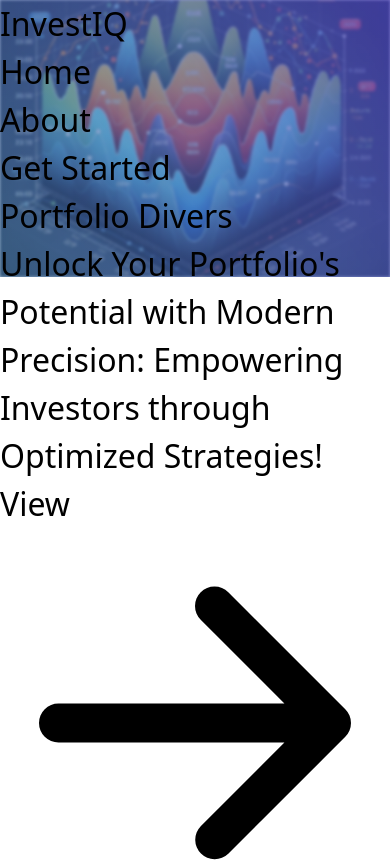
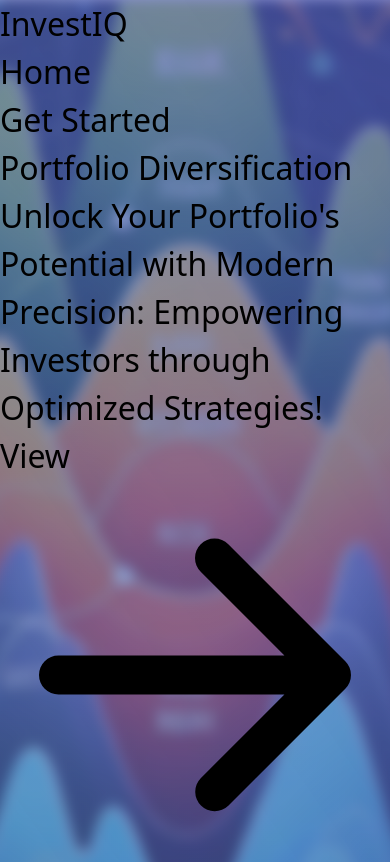
Before and after one commit to sainathdora/InvestIQ, a Next.js app: page / in a window 390 px wide. Shown: the top 862 px of the page. Built offline with nearby package versions, Linux system fonts and the light colour scheme.

Commit message:
working in mobile as well responsive design

```diff
--- a/src/Components/NavBar.js
+++ b/src/Components/NavBar.js
@@ -1,23 +1,25 @@
 export default function NavBar() {
   return (
     <>
-      <nav className="z-2 bg-transparent bg-slate-800 text-white flex">
+      <nav className="z-2 bg-transparent bg-slate-800 text-white flex sm:text-xl lg:text-3xl">
         <h2
           style={{
             width: "50%",
           }}
+          className="md:text-center font-bold sm:text-left"
         >
           InvestIQ
         </h2>
         <ul
-          className="flex justify-around"
+          className="flex justify-evenly text-xl md:text-2xl"
           style={{
             width: "50%",
           }}
         >
-          <li>Home</li>
-          <li>About</li>
-          <li>Get Started</li>
+          <li className="hover:text-gray-300 hover:cursor-pointer">Home</li>
+          <li className="hover:text-gray-300 hover:cursor-pointer">
+            Get Started
+          </li>
         </ul>
       </nav>
     </>
--- a/src/pages/index.js
+++ b/src/pages/index.js
@@ -6,28 +6,13 @@ import Footer from "@/Components/Footer";
 export default function Home() {
   return (
     <>
-      <Image
-        src={BackgroundImg}
-        height={1000}
-        width={1000}
-        className="w-full absolute -z-10"
-      />
-      <NavBar />
-      <Hero />
-      <Footer />
-      <article>
-        Lorem, ipsum dolor sit amet consectetur adipisicing elit. Nostrum modi
-        ipsum tenetur eaque est omnis. Suscipit cumque dolorum dolor eos sed
-        placeat. Velit dolorum optio ad numquam nostrum tempore officia eligendi
-        harum at hic sequi magni dolorem, quaerat quidem ex architecto fugiat
-        adipisci quasi fugit exercitationem accusamus nam sit. Porro velit
-        libero distinctio quibusdam sit alias incidunt repellendus modi, fugit
-        deleniti unde nulla ea esse numquam temporibus impedit inventore at.
-        Illo cum labore maiores blanditiis? Cupiditate est amet nemo blanditiis
-        explicabo maiores doloribus deserunt. Natus totam quia et obcaecati
-        blanditiis facere eos placeat reprehenderit deleniti ad quae, quod, nemo
-        quam.
-      </article>
+      <div
+        className="container min-w-screen sm:min-h-screen bg-[url('../../public/assets/Background3.svg')] bg-center
+      bg-cover"
+      >
+        <NavBar />
+        <Hero />
+      </div>
     </>
   );
 }
--- a/src/styles/globals.css
+++ b/src/styles/globals.css
@@ -4,3 +4,6 @@
 body {
   font-size: 2rem;
 }
+.container {
+  /* background: url("../../public/assets/Background3.svg"); */
+}
```
